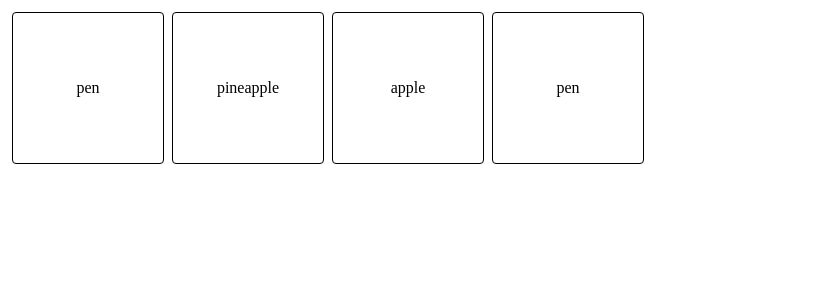
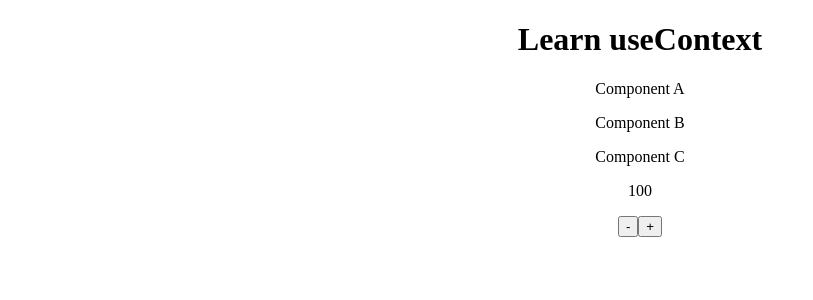
Before and after one commit to fora-gsi/konva_sample, a React (Create React App) app: page / in a window 1280 px wide. Shown: the top 300 px of the page, without its empty margins (0-813 px from the left). Built offline with nearby package versions, Linux system fonts and the light colour scheme.

Commit message:
zustandとuseContext追加

```diff
--- a/package.json
+++ b/package.json
@@ -18,7 +18,8 @@
     "react-konva": "^18.1.1",
     "react-scripts": "5.0.1",
     "typescript": "^4.7.3",
-    "web-vitals": "^2.1.4"
+    "web-vitals": "^2.1.4",
+    "zustand": "^4.0.0-rc.1"
   },
   "scripts": {
     "start": "react-scripts start",
--- a/src/components/App.tsx
+++ b/src/components/App.tsx
@@ -1,6 +1,7 @@
 import React from "react";
 import Canvas from "./Canvas";
 import RegionsList from "./RegionsList";
+import { useStore } from "../store";
 
 function App() {
   return (
--- a/src/index.tsx
+++ b/src/index.tsx
@@ -1,7 +1,8 @@
 import React from "react";
 import ReactDOM from "react-dom/client";
 // import App from "./components/App";
-import App from "./dnd_kit_sample/App";
+// import App from "./dnd_kit_sample/App";
+import App from "./useContextSample/App";
 
 const root = ReactDOM.createRoot(
   document.getElementById("root") as HTMLElement
--- /dev/null
+++ b/src/useContextSample/App.tsx
@@ -0,0 +1,23 @@
+import React, { useState } from "react";
+import ComponentA from "./ComponentA";
+
+export const UserCount = React.createContext(
+  {} as {
+    count: number;
+    setCount: React.Dispatch<React.SetStateAction<number>>;
+  }
+);
+
+function App() {
+  const [count, setCount] = useState(100);
+  return (
+    <div style={{ textAlign: "center" }}>
+      <UserCount.Provider value={{ count, setCount }}>
+        <h1>Learn useContext</h1>
+        <ComponentA />
+      </UserCount.Provider>
+    </div>
+  );
+}
+
+export default App;
--- /dev/null
+++ b/src/useContextSample/ComponentA.tsx
@@ -0,0 +1,12 @@
+import ComponentB from "./ComponentB";
+
+const ComponentA = () => {
+  return (
+    <div>
+      <p>Component A</p>
+      <ComponentB />
+    </div>
+  );
+};
+
+export default ComponentA;
--- /dev/null
+++ b/src/useContextSample/ComponentB.tsx
@@ -0,0 +1,12 @@
+import ComponentC from "./ComponentC";
+
+const ComponentB = () => {
+  return (
+    <div>
+      <p>Component B</p>
+      <ComponentC />
+    </div>
+  );
+};
+
+export default ComponentB;
--- /dev/null
+++ b/src/useContextSample/ComponentC.tsx
@@ -0,0 +1,18 @@
+import { useContext } from "react";
+import { UserCount } from "./App";
+
+const ComponentC = () => {
+  const { count, setCount } = useContext(UserCount);
+  return (
+    <div>
+      <p>Component C</p>
+      <p>{count}</p>
+      <p>
+        <button onClick={() => setCount(count - 1)}>-</button>
+        <button onClick={() => setCount(count + 1)}>+</button>
+      </p>
+    </div>
+  );
+};
+
+export default ComponentC;
```
Also changed, not shown: src/store.ts (added, +49 -0 lines), 1 other file (tests, documents, lock files or other folders).
